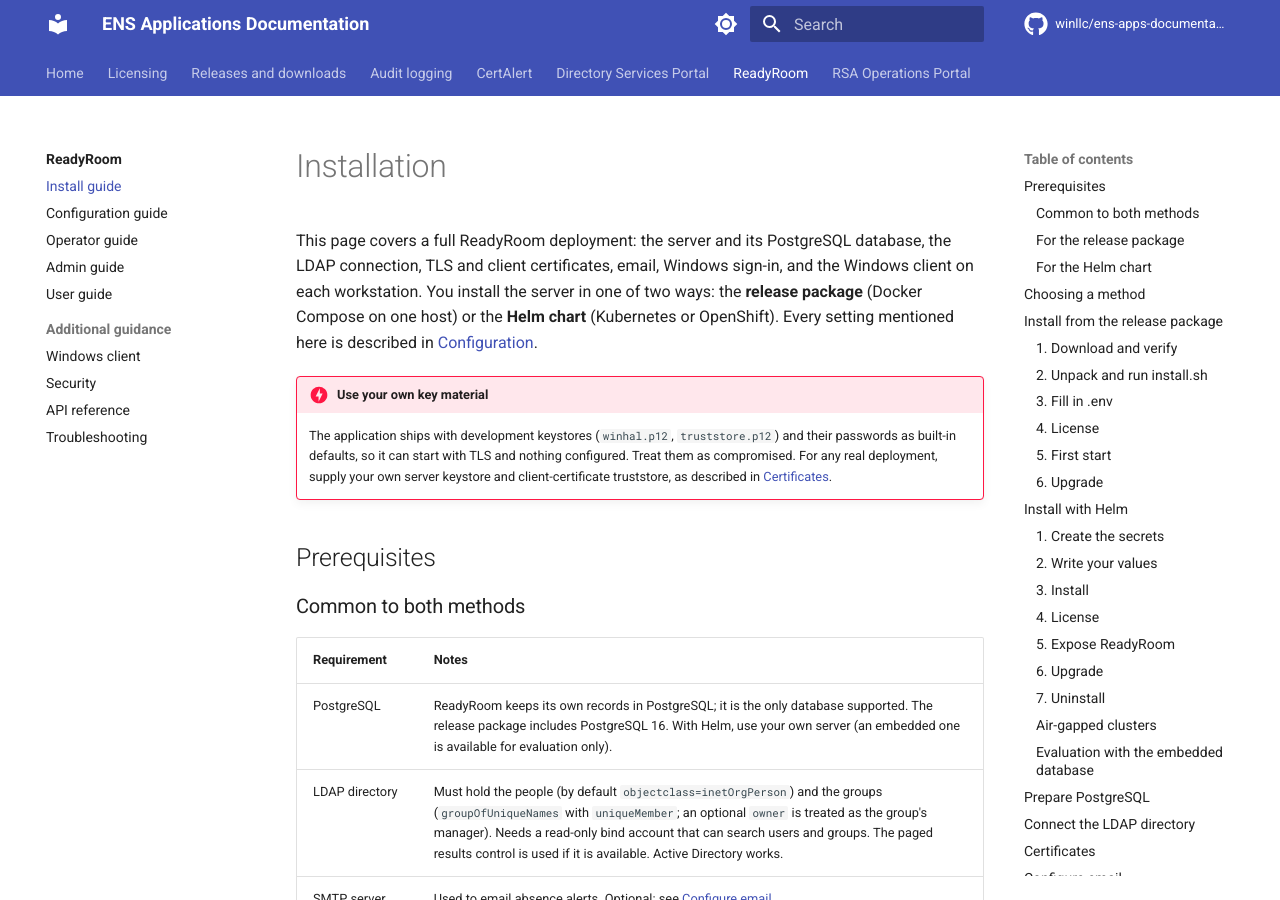
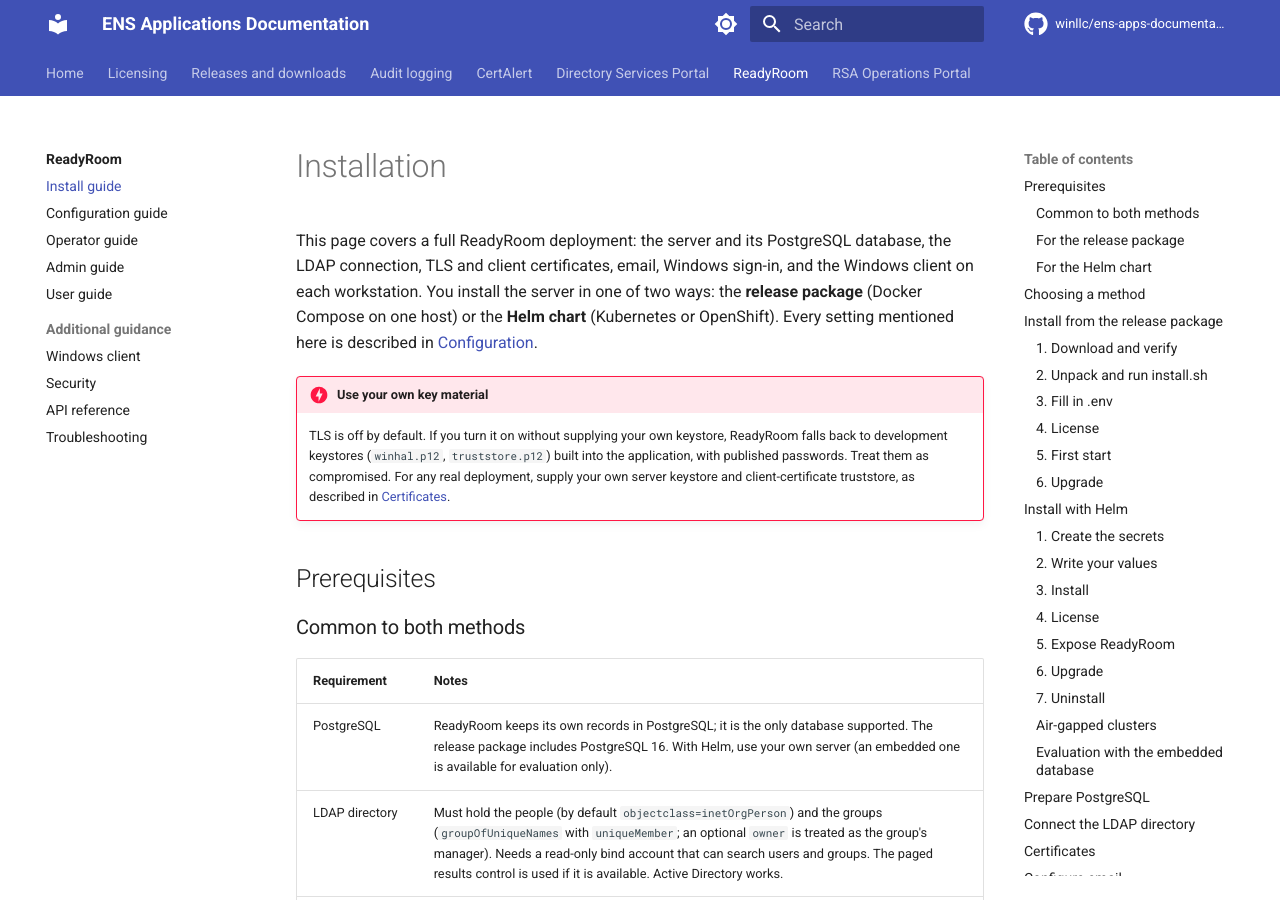
Before and after one commit to winllc/ens-apps-documentation, an MkDocs documentation site: the page built from docs/readyroom/install.md, in a window 1280 px wide and 900 px high. Built offline with MkDocs 1.6.1 and Material for MkDocs 9.7.7, drawn with Linux system fonts in a browser that asks for light colours; comment, search, counter and statistics services are not loaded.

Commit message:
ReadyRoom install: TLS is off by default; say when the development keystores apply
Co-Authored-By: Claude Opus 5.5 <noreply@anthropic.com>
Claude-Session: https://claude.ai/code/session_01R2Q6XtDB8DfVmiejzJGwBh

```diff
--- a/docs/readyroom/install.md
+++ b/docs/readyroom/install.md
@@ -7,10 +7,10 @@ one host) or the **Helm chart** (Kubernetes or OpenShift). Every setting mention
 in [Configuration](configuration.md).
 
 !!! danger "Use your own key material"
-    The application ships with development keystores (`winhal.p12`, `truststore.p12`) and their
-    passwords as built-in defaults, so it can start with TLS and nothing configured. Treat them as
-    compromised. For any real deployment, supply your own server keystore and client-certificate
-    truststore, as described in [Certificates](#certificates).
+    TLS is off by default. If you turn it on without supplying your own keystore, ReadyRoom falls back
+    to development keystores (`winhal.p12`, `truststore.p12`) built into the application, with
+    published passwords. Treat them as compromised. For any real deployment, supply your own server
+    keystore and client-certificate truststore, as described in [Certificates](#certificates).
 
 ## Prerequisites
 
```
